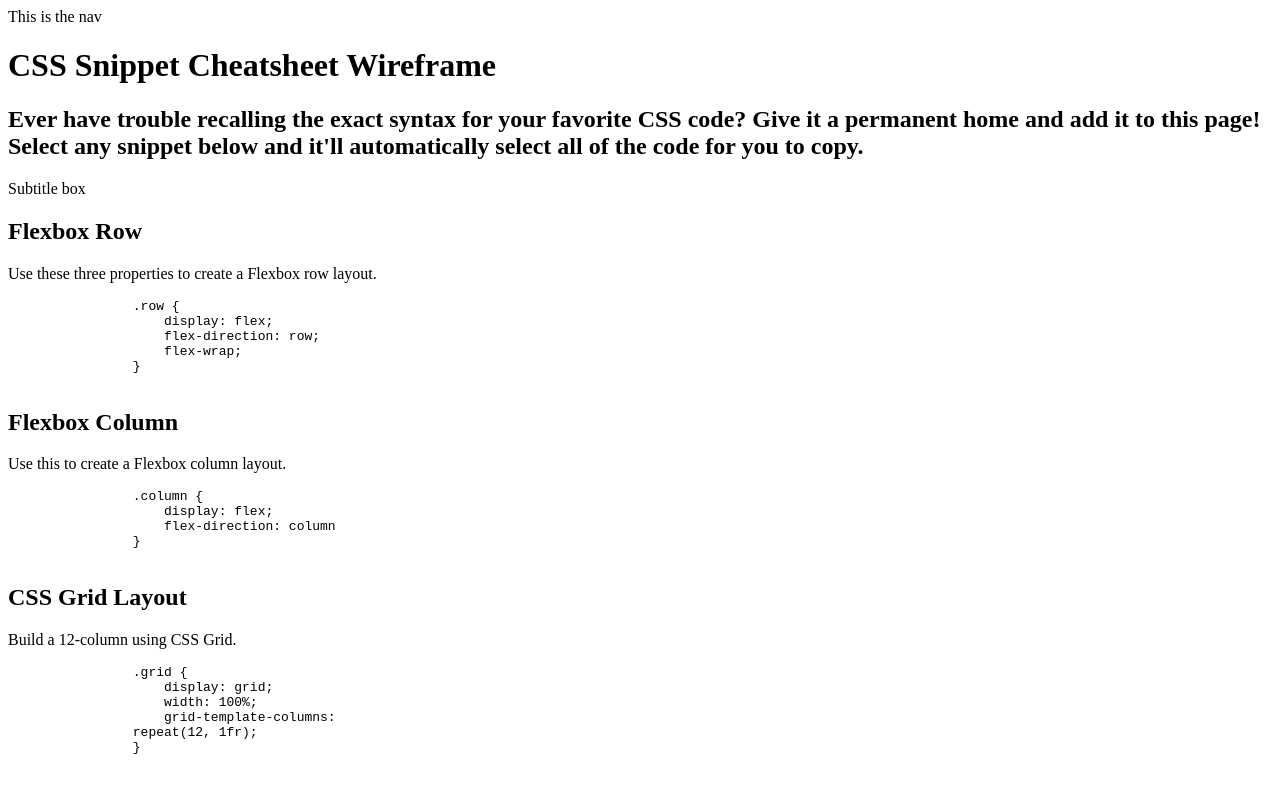
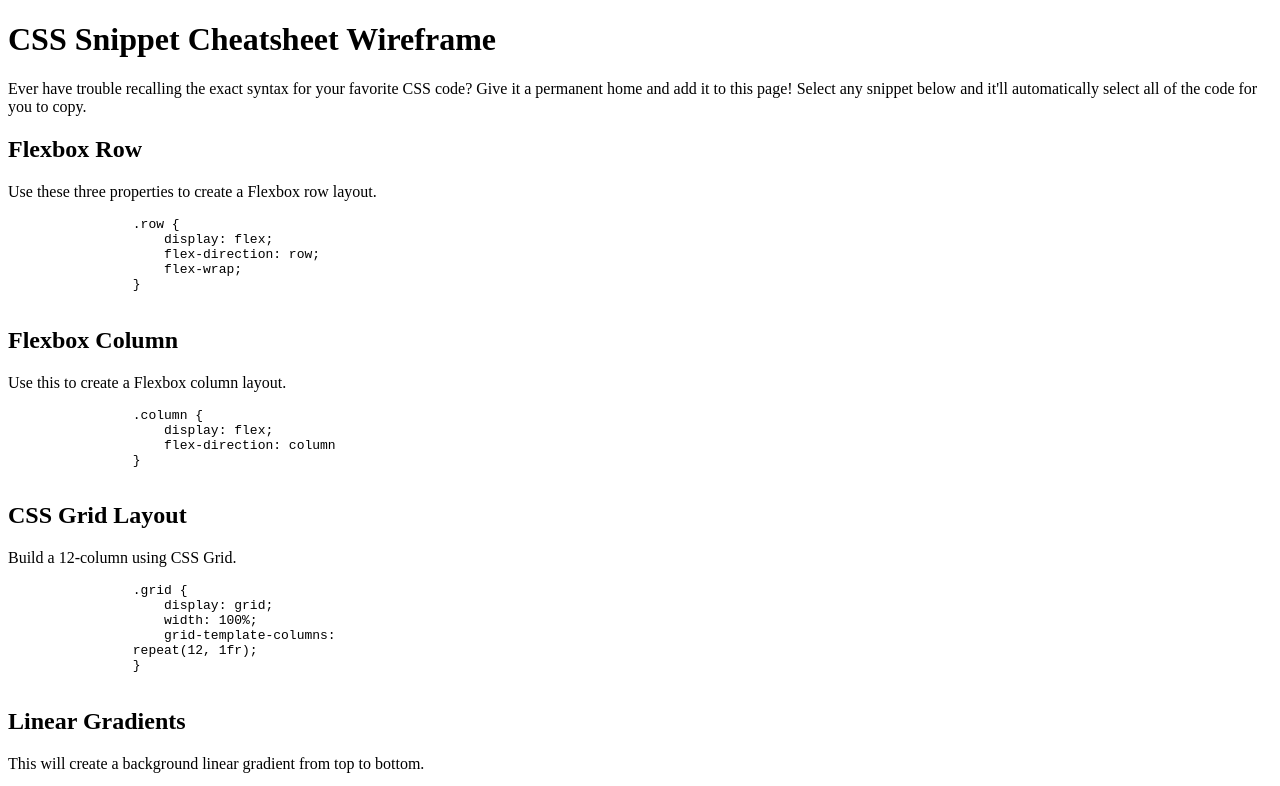
Before and after one commit to TroyMena/css-cheat-sheet, a plain HTML site: page index.html in a window 1280 px wide. Shown: the top 786 px of the page. Drawn offline with Linux system fonts and the light colour scheme.

Commit message:
fixed a few mistakes in code

```diff
--- a/index.html
+++ b/index.html
@@ -8,15 +8,12 @@
 </head>
 
 <body>
-    <nav>This is the nav</nav>
+    <!--<nav>This is the nav</nav>-->
     <header>
         <h1>CSS Snippet Cheatsheet Wireframe</h1>
-        <h2>Ever have trouble recalling the exact syntax for your favorite CSS code? Give it a permanent home and add it to this page! Select any snippet below and it'll automatically select all of the code for you to copy.</h2>
+        <p>Ever have trouble recalling the exact syntax for your favorite CSS code? Give it a permanent home and add it to this page! Select any snippet below and it'll automatically select all of the code for you to copy.</p>
     </header>
 
-    <section class="subtitle">
-        <div>Subtitle box</div>
-    </section>
 <!--Nelio used <main> instead of section. He used <header>, <p>, and <pre> in the-->
 <!--<section> is when there are multiple sections on a page usually, so <main> makes sense here, but it does not matter if <section> is used.-->
     <section class="boxes">
```
